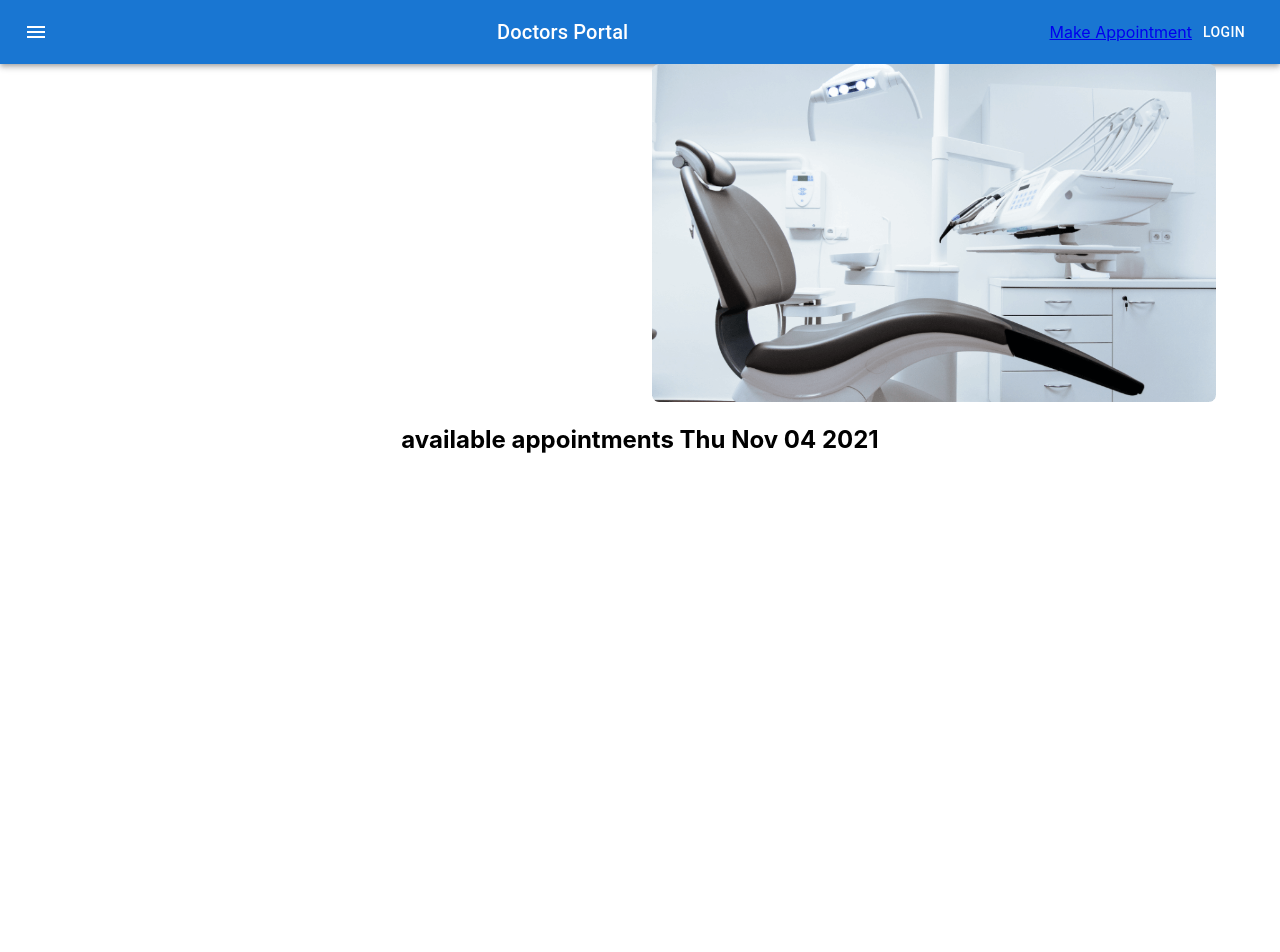
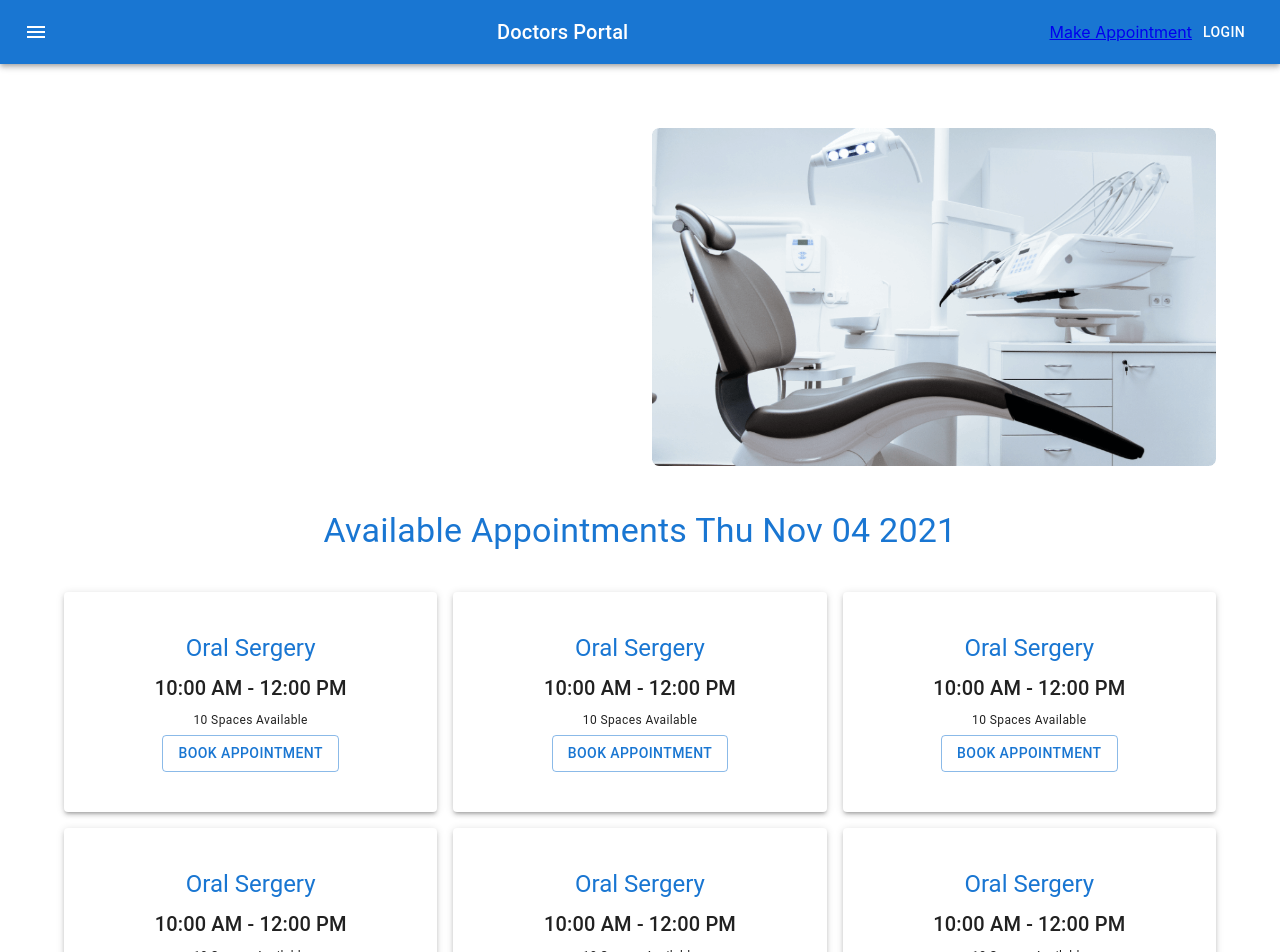
Before and after one commit to Aal-Emraan/doctors-portal-client-side, a React (Create React App) app: page /appointment in a window 1280 px wide. Shown: the top 952 px of the page. Before the commit the page ends 800 px from the top, so only its background shows below. Built offline with nearby package versions, Linux system fonts and the light colour scheme; the HTML template or start-up script is replaced by a standard one.

Commit message:
modal added

```diff
--- a/src/Pages/Appointment/AppointmentHeader/AppointmentHeader.js
+++ b/src/Pages/Appointment/AppointmentHeader/AppointmentHeader.js
@@ -6,7 +6,7 @@ import Calender from '../../Shared/Calender/Calender';
 const AppointmentHeader = ({date, setDate}) => {
     return (
         <Container>
-            <Grid container spacing={3}>
+            <Grid container spacing={3} sx={{my:5}}>
                 <Grid item xs={12} md={6}>
                     <Calender date={date} setDate={setDate}></Calender>
                 </Grid>
--- a/src/Pages/Appointment/AvailableAppointment/AvailableAppointments.js
+++ b/src/Pages/Appointment/AvailableAppointment/AvailableAppointments.js
@@ -1,10 +1,54 @@
+import { Container, Grid, Typography } from '@mui/material';
 import React from 'react';
+import Booking from '../Booking/Booking';
+
+const data = [
+    {
+        id: 1,
+        name: 'Oral Sergery',
+        time: '10:00 AM - 12:00 PM',
+        space: 10
+    },
+    {
+        id: 2,
+        name: 'Oral Sergery',
+        time: '10:00 AM - 12:00 PM',
+        space: 10
+    },
+    {
+        id: 3,
+        name: 'Oral Sergery',
+        time: '10:00 AM - 12:00 PM',
+        space: 10
+    },
+    {
+        id: 4,
+        name: 'Oral Sergery',
+        time: '10:00 AM - 12:00 PM',
+        space: 10
+    },
+    {
+        id: 5,
+        name: 'Oral Sergery',
+        time: '10:00 AM - 12:00 PM',
+        space: 10
+    },
+    {
+        id: 6,
+        name: 'Oral Sergery',
+        time: '10:00 AM - 12:00 PM',
+        space: 10
+    }
+]
 
 const AvailableAppointments = ({date}) => {
     return (
-        <div>
-            <h2>available appointments {date.toDateString()}</h2>
-        </div>
+        <Container>
+            <Typography variant="h4" sx={{ color: 'primary.main' }}>Available Appointments {date.toDateString()}</Typography>
+            <Grid container spacing={2} sx={{py:5}}>
+                {data.map(item => <Booking booking={item} key={data.id}></Booking>)}
+            </Grid>
+        </Container>
     );
 };
 
--- /dev/null
+++ b/src/Pages/Appointment/Booking/Booking.js
@@ -0,0 +1,32 @@
+import { Button, Grid, Paper} from '@mui/material';
+import React from 'react';
+import Typography from '@mui/material/Typography';
+import BookingModal from '../BookingModal/BookingModal';
+
+const Booking = ({booking}) => {
+    const {name, time, space} = booking;
+
+  const [open, setOpen] = React.useState(false);
+  const handleOpen = () => setOpen(true);
+  const handleClose = () => setOpen(false);
+    return (
+
+        <Grid item xs={12} sm={6} md={4}>
+            <Paper elevation={3} sx={{py:5}}>
+                <Typography sx={{ color: 'primary.main' }} variant="h5" gutterBottom component="div">
+                    {name}
+                </Typography>
+                <Typography variant="h6" gutterBottom component="div">
+                    {time}
+                </Typography>
+                <Typography variant="caption" gutterBottom component="div">
+                    {space} Spaces Available
+                </Typography>
+                <Button variant="outlined" onClick={handleOpen}>Book Appointment</Button>
+                <BookingModal open={open} handleClose={handleClose}></BookingModal>
+            </Paper>
+        </Grid>
+    );
+};
+
+export default Booking;
--- /dev/null
+++ b/src/Pages/Appointment/BookingModal/BookingModal.js
@@ -0,0 +1,46 @@
+import { Fade, Modal, Typography } from '@mui/material';
+import { Box } from '@mui/system';
+import React from 'react';
+import Backdrop from '@mui/material/Backdrop';
+
+const style = {
+    background: 'white',
+    position: 'absolute',
+    top: '50%',
+    left: '50%',
+    transform: 'translate(-50%, -50%)',
+    width: 400,
+    bgcolor: 'background.paper',
+    border: '2px solid #000',
+    boxShadow: 24,
+    p: 4,
+  };
+
+const BookingModal = ({open, handleClose}) => {
+    return (
+        <Modal
+        aria-labelledby="transition-modal-title"
+        aria-describedby="transition-modal-description"
+        open={open}
+        onClose={handleClose}
+        closeAfterTransition
+        BackdropComponent={Backdrop}
+        BackdropProps={{
+          timeout: 500,
+        }}
+      >
+        <Fade in={open}>
+          <Box sx={style}>
+            <Typography id="transition-modal-title" variant="h6" component="h2">
+              Text in a modal
+            </Typography>
+            <Typography id="transition-modal-description" sx={{ mt: 2 }}>
+              Duis mollis, est non commodo luctus, nisi erat porttitor ligula.
+            </Typography>
+          </Box>
+        </Fade>
+      </Modal>
+    );
+};
+
+export default BookingModal;
```
